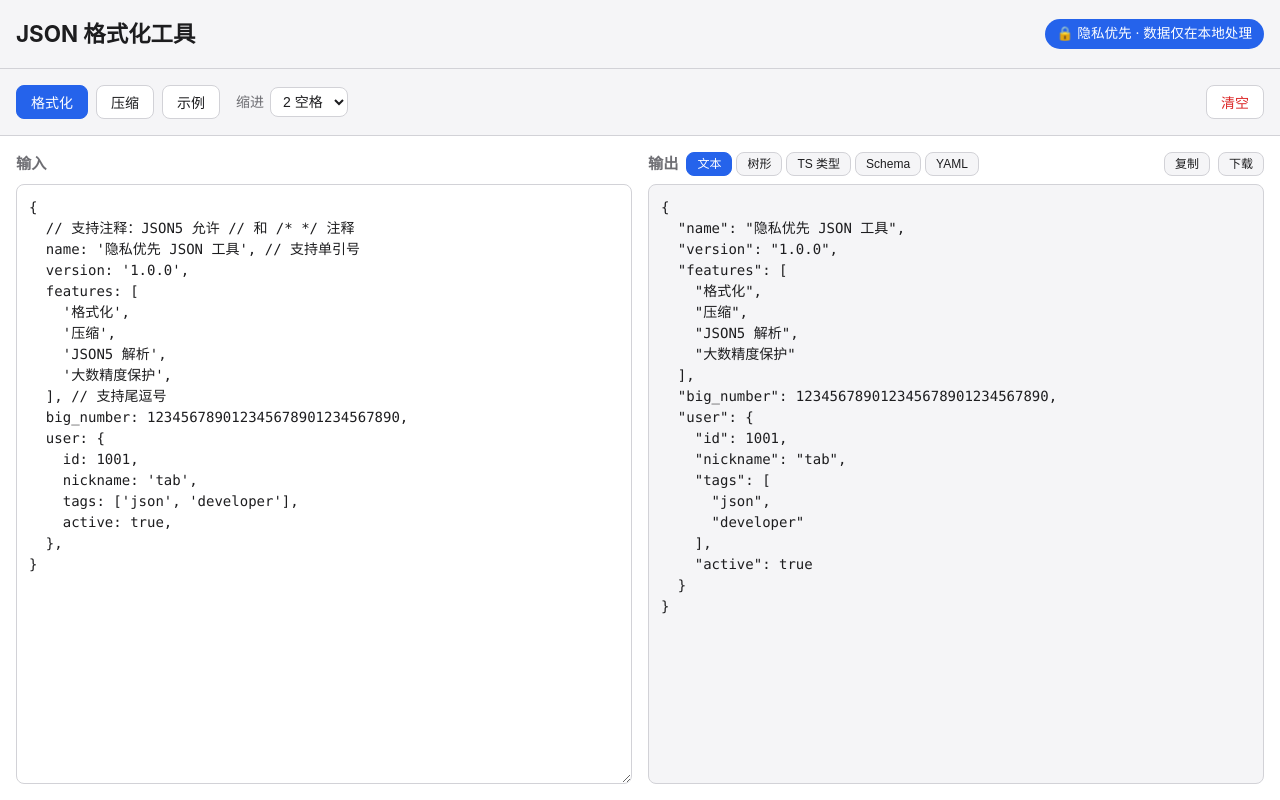
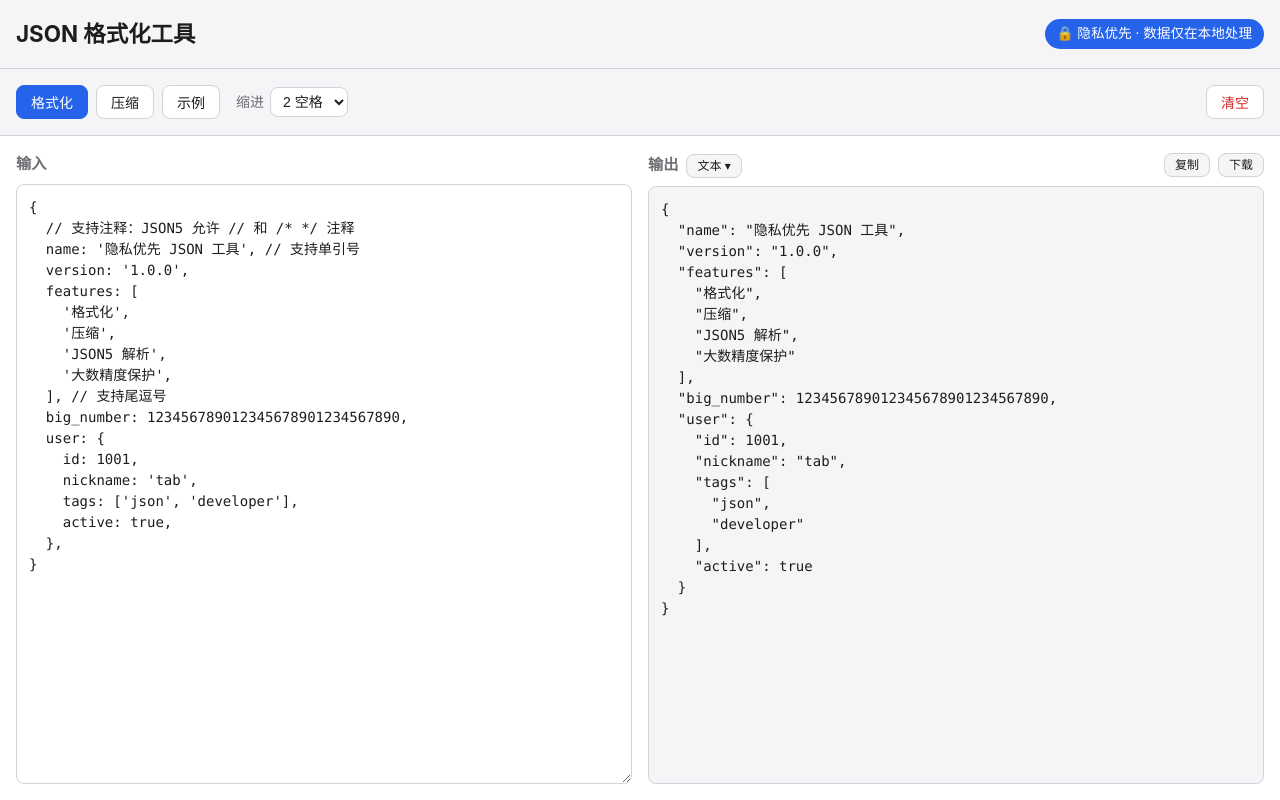
Before and after one commit to tab2010/json-tool, a Vue app: page / in a window 1280 px wide. Both pictures are taken after a click on the button "示例". Built offline with nearby package versions, Linux system fonts and the light colour scheme.

Commit message:
feat: 新增转 CSV；视图切换改为下拉菜单

```diff
--- a/src/components/JsonOutput.vue
+++ b/src/components/JsonOutput.vue
@@ -2,12 +2,13 @@
 // JsonOutput.vue —— 输出区组件：
 // 展示格式化/压缩结果，或展示错误信息（含行列号），并提供复制、下载。
 
-import { ref, computed } from 'vue'
+import { ref, computed, onBeforeUnmount } from 'vue'
 import JsonTreeNode from './JsonTreeNode.vue'
 import { copyText } from '../utils/clipboard.js'
 import { jsonToTypeScript } from '../utils/toTypeScript.js'
 import { jsonToSchema } from '../utils/toJsonSchema.js'
 import { jsonToYaml } from '../utils/toYaml.js'
+import { jsonToCsv } from '../utils/toCsv.js'
 
 // 接收三个 props：
 // result —— 成功时的结果字符串（文本视图用）
@@ -22,11 +23,22 @@ const props = defineProps({
 // copied 是一个临时状态：复制成功后短暂显示"已复制"，1.5 秒后恢复
 const copied = ref(false)
 
-// mode 是视图模式：'text' / 'tree' / 'ts' / 'schema' / 'yaml'
+// mode 是视图模式：'text' / 'tree' / 'ts' / 'schema' / 'yaml' / 'csv'
 const mode = ref('text')
 
+// 模式名称映射（下拉菜单显示用）
+const MODE_LABELS = {
+  text: '文本',
+  tree: '树形',
+  ts: 'TS 类型',
+  schema: 'Schema',
+  yaml: 'YAML',
+  csv: 'CSV',
+}
+const modeLabel = computed(() => MODE_LABELS[mode.value] || '文本')
+
 // 转换类模式列表（生成转换结果而非展示 JSON）
-const CONVERSIONS = ['ts', 'schema', 'yaml']
+const CONVERSIONS = ['ts', 'schema', 'yaml', 'csv']
 const isConversion = computed(() => CONVERSIONS.includes(mode.value))
 
 // 转换结果（由 parsed 转换而来，随 mode 变化）
@@ -35,12 +47,43 @@ const convertedText = computed(() => {
   if (mode.value === 'ts') return jsonToTypeScript(props.parsed)
   if (mode.value === 'schema') return jsonToSchema(props.parsed)
   if (mode.value === 'yaml') return jsonToYaml(props.parsed)
+  if (mode.value === 'csv') return jsonToCsv(props.parsed)
   return ''
 })
 
 // 当前视图对应的"输出文本"（复制/下载用，转换模式用转换结果）
 const outputText = computed(() => {
   return isConversion.value ? convertedText.value : props.result
+})
+
+// 下拉菜单是否打开
+const modeMenuOpen = ref(false)
+
+// 切换下拉菜单
+function toggleModeMenu() {
+  modeMenuOpen.value = !modeMenuOpen.value
+  if (modeMenuOpen.value) {
+    // 下一轮事件循环再注册，避免本次点击立刻触发关闭
+    setTimeout(() => document.addEventListener('click', closeModeMenu), 0)
+  } else {
+    document.removeEventListener('click', closeModeMenu)
+  }
+}
+
+function closeModeMenu() {
+  modeMenuOpen.value = false
+  document.removeEventListener('click', closeModeMenu)
+}
+
+// 选择模式并关闭菜单
+function selectMode(m) {
+  mode.value = m
+  closeModeMenu()
+}
+
+// 组件销毁时清理全局监听
+onBeforeUnmount(() => {
+  document.removeEventListener('click', closeModeMenu)
 })
 
 // 复制当前视图的内容到剪贴板（复用 clipboard.js 的工具函数）
@@ -55,6 +98,7 @@ const FILENAMES = {
   ts: 'types.ts',
   schema: 'schema.json',
   yaml: 'output.yaml',
+  csv: 'output.csv',
 }
 
 // 把当前视图的内容下载为文件（转换模式下载对应格式，其余下载 .json）
@@ -78,12 +122,16 @@ function downloadResult() {
     <div class="header">
       <h2 class="title">输出</h2>
       <template v-if="result">
-        <div class="view-toggle">
-          <button class="btn" :class="{ active: mode === 'text' }" @click="mode = 'text'">文本</button>
-          <button class="btn" :class="{ active: mode === 'tree' }" @click="mode = 'tree'">树形</button>
-          <button class="btn" :class="{ active: mode === 'ts' }" @click="mode = 'ts'">TS 类型</button>
-          <button class="btn" :class="{ active: mode === 'schema' }" @click="mode = 'schema'" title="JSON Schema">Schema</button>
-          <button class="btn" :class="{ active: mode === 'yaml' }" @click="mode = 'yaml'">YAML</button>
+        <div class="view-toggle" @click.stop>
+          <button class="btn" @click="toggleModeMenu">{{ modeLabel }} ▾</button>
+          <div v-if="modeMenuOpen" class="mode-menu">
+            <button class="menu-item" @click="selectMode('text')">文本</button>
+            <button class="menu-item" @click="selectMode('tree')">树形</button>
+            <button class="menu-item" @click="selectMode('ts')">TS 类型</button>
+            <button class="menu-item" @click="selectMode('schema')" title="JSON Schema">Schema</button>
+            <button class="menu-item" @click="selectMode('yaml')">YAML</button>
+            <button class="menu-item" @click="selectMode('csv')">CSV</button>
+          </div>
         </div>
         <span class="spacer"></span>
         <button class="btn" @click="copyResult">{{ copied ? '已复制 ✓' : '复制' }}</button>
@@ -108,7 +156,7 @@ function downloadResult() {
       <JsonTreeNode :value="parsed" />
     </div>
 
-    <!-- 转换视图（TS / JSON Schema / YAML） -->
+    <!-- 转换视图（TS / Schema / YAML / CSV） -->
     <pre v-else-if="result && isConversion" class="result">{{ convertedText }}</pre>
 
     <p v-else class="hint">格式化结果会显示在这里</p>
@@ -152,16 +200,42 @@ function downloadResult() {
   color: var(--color-primary);
 }
 
-/* 视图切换按钮组 */
+/* 视图切换下拉菜单 */
 .view-toggle {
-  display: flex;
-  gap: 4px;
+  position: relative;
 }
 
-.view-toggle .btn.active {
-  background-color: var(--color-primary);
-  border-color: var(--color-primary);
-  color: #fff;
+.mode-menu {
+  position: absolute;
+  top: 100%;
+  left: 0;
+  z-index: 20;
+  margin-top: 4px;
+  min-width: 120px;
+  padding: 4px;
+  background-color: var(--color-surface);
+  border: 1px solid var(--color-border);
+  border-radius: var(--radius);
+  box-shadow: 0 4px 12px rgba(0, 0, 0, 0.15);
+}
+
+.menu-item {
+  display: block;
+  width: 100%;
+  padding: 6px 10px;
+  border: none;
+  background: none;
+  text-align: left;
+  font-size: 12px;
+  color: var(--color-text);
+  cursor: pointer;
+  border-radius: 4px;
+  white-space: nowrap;
+}
+
+.menu-item:hover {
+  background-color: var(--color-bg);
+  color: var(--color-primary);
 }
 
 .spacer {
--- /dev/null
+++ b/src/utils/toCsv.js
@@ -0,0 +1,54 @@
+// src/utils/toCsv.js —— 把解析后的 JSON 值转成 CSV 字符串。
+// 纯函数，不依赖 Vue，可单独用 node 测试。
+
+import { isBigNumber, stringify } from './json.js'
+
+// 判断是否是"普通对象"（非数组、非大数）
+function isObject(v) {
+  return v !== null && typeof v === 'object' && !Array.isArray(v) && !isBigNumber(v)
+}
+
+// 单元格转文本，并按 CSV 规则转义
+function csvCell(value) {
+  if (value === null || value === undefined) return ''
+  let text
+  if (typeof value === 'string') text = value
+  else if (typeof value === 'boolean') text = value ? 'true' : 'false'
+  else if (typeof value === 'number') text = String(value)
+  else if (isBigNumber(value)) text = value.toFixed()
+  else text = stringify(value, 0) // 嵌套对象/数组 → 紧凑 JSON
+
+  // 含逗号/引号/换行时加引号，内部引号翻倍（"" 转义）
+  if (/[",\n\r]/.test(text)) {
+    return '"' + text.replace(/"/g, '""') + '"'
+  }
+  return text
+}
+
+// 对象数组 → 表格（表头 = 所有 key 的并集，保持首次出现顺序）
+function objectTable(rows) {
+  const headers = []
+  for (const row of rows) {
+    for (const key of Object.keys(row)) {
+      if (!headers.includes(key)) headers.push(key)
+    }
+  }
+  const lines = [headers.map(csvCell).join(',')]
+  for (const row of rows) {
+    lines.push(headers.map((h) => csvCell(row[h])).join(','))
+  }
+  return lines.join('\n')
+}
+
+// 对外：把值转成 CSV 字符串
+export function jsonToCsv(value) {
+  if (Array.isArray(value)) {
+    if (value.length === 0) return ''
+    if (value.every(isObject)) return objectTable(value)
+    // 标量数组 → 单列
+    return ['value', ...value.map((v) => csvCell(v))].join('\n')
+  }
+  if (isObject(value)) return objectTable([value])
+  // 单个标量 → 单列
+  return 'value\n' + csvCell(value)
+}
```
